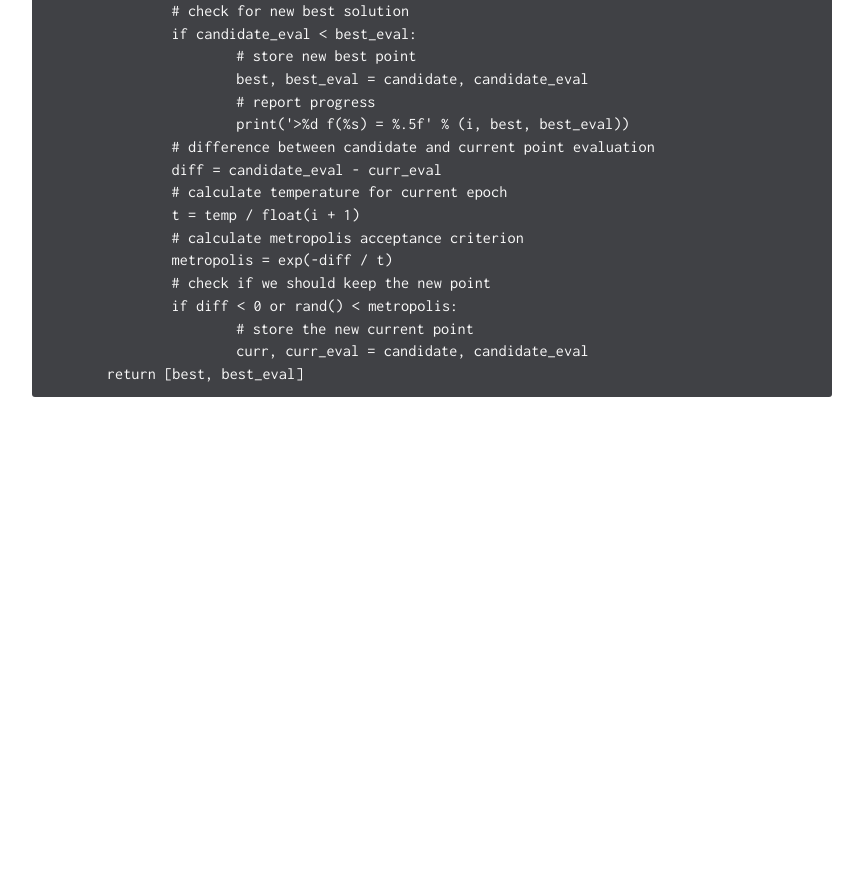
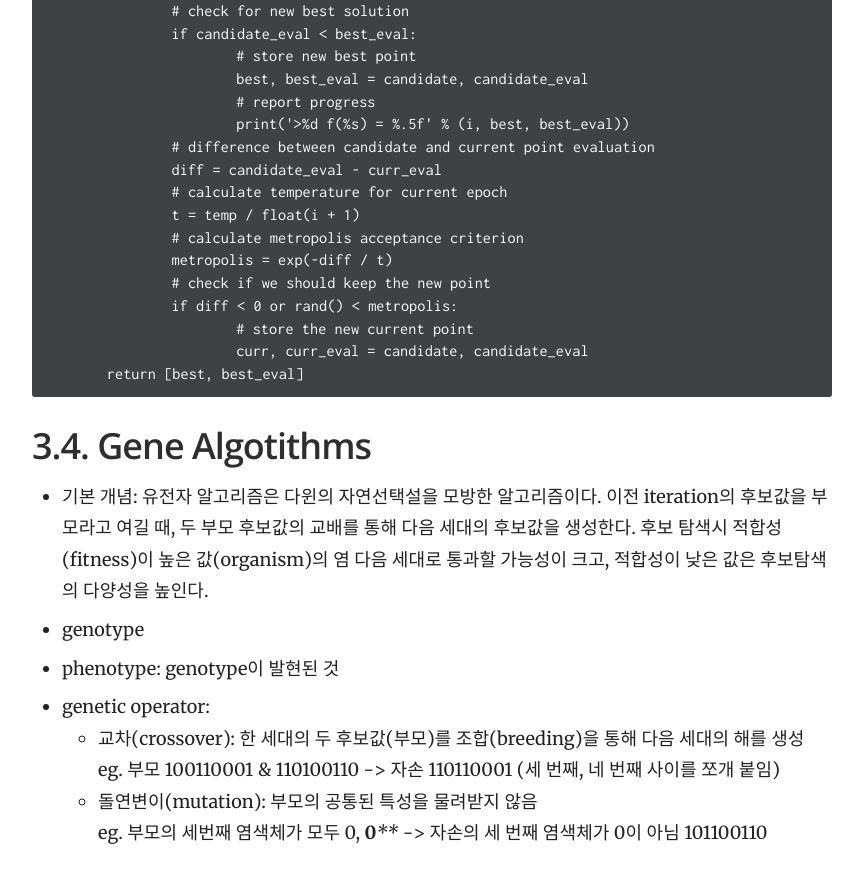
Before and after one commit to yrk3434/yrk3434.github.io, a Jekyll site: the page built from _docs/Theory/Computational Statistics_Optimization.md, in a window 1280 px wide and 900 px high, scrolled down 12845 px. Shown: the top 883 px of the window, without its empty margins (358-1221 px from the left). Built offline with Jekyll 4.4.1, drawn with Linux system fonts in a browser that asks for light colours; formulas are drawn with MathJax 3; before the commit the page ends 13290 px from its top, so only the background shows below that.

Commit message:
Update Computational Statistics_Optimization.md

````diff
--- a/_docs/Theory/Computational Statistics_Optimization.md
+++ b/_docs/Theory/Computational Statistics_Optimization.md
@@ -380,3 +380,13 @@ def simulated_annealing(objective, bounds, n_iterations, step_size, temp):
 			curr, curr_eval = candidate, candidate_eval
 	return [best, best_eval]
 ```
+
+## 3.4. Gene Algotithms
+- 기본 개념: 유전자 알고리즘은 다윈의 자연선택설을 모방한 알고리즘이다. 이전 iteration의 후보값을 부모라고 여길 때, 두 부모 후보값의 교배를 통해 다음 세대의 후보값을 생성한다. 후보 탐색시 적합성(fitness)이 높은 값(organism)의 염 다음 세대로 통과할 가능성이 크고, 적합성이 낮은 값은 후보탐색의 다양성을 높인다.
+- genotype
+- phenotype: genotype이 발현된 것
+- genetic operator:
+	- 교차(crossover): 한 세대의 두 후보값(부모)를 조합(breeding)을 통해 다음 세대의 해를 생성 <br/>
+	eg. 부모 100110001 & 110100110 -> 자손 110110001 (세 번째, 네 번째 사이를 쪼개 붙임)
+	- 돌연변이(mutation): 부모의 공통된 특성을 물려받지 않음 <br/>
+	eg. 부모의 세번째 염색체가 모두 0, **0****** -> 자손의 세 번째 염색체가 0이 아님 101100110
````
